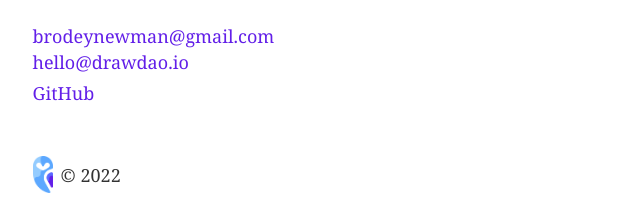
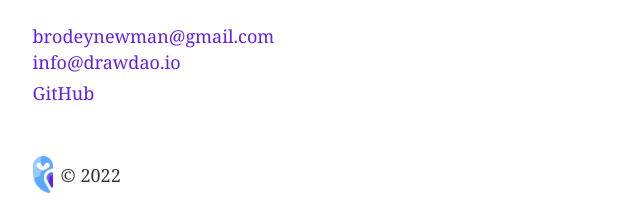
Before and after one commit to brodeynewman/site, a Gatsby site: page / in a window 1280 px wide. Shown: the part 909-1119 px from the top of the page, 147-787 px from the left. Built offline with nearby package versions, Linux system fonts and the light colour scheme; Gatsby itself is replaced by a stand-in of ours.

Commit message:
fix: email

```diff
--- a/src/pages/index.js
+++ b/src/pages/index.js
@@ -76,9 +76,9 @@ const IndexPage = () => (
     <br />
     <a
       style={{ color: '#621FE8', textDecoration: 'none' }}
-      href="mailto:hello@drawdao.io"
+      href="mailto:info@drawdao.io"
     >
-      hello@drawdao.io
+      info@drawdao.io
     </a>
     <a
       style={{
```
